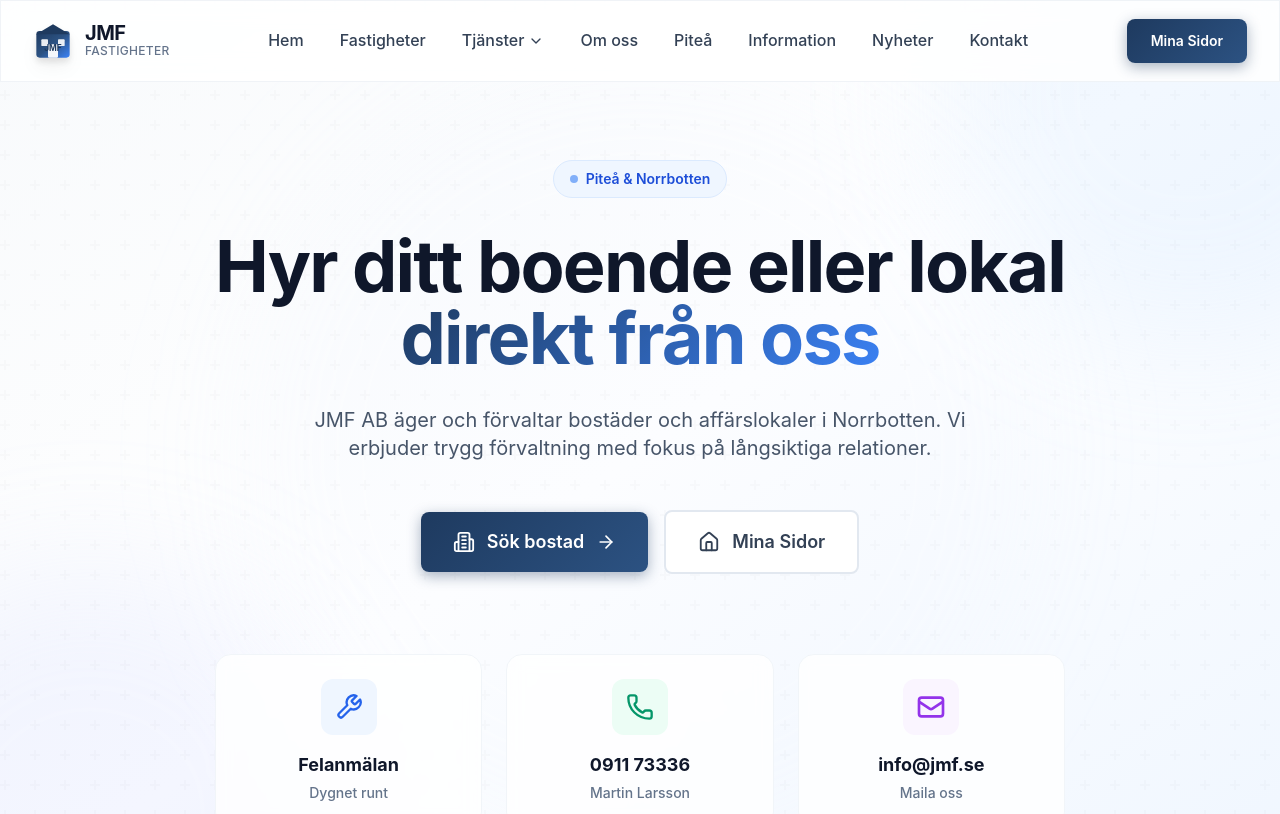
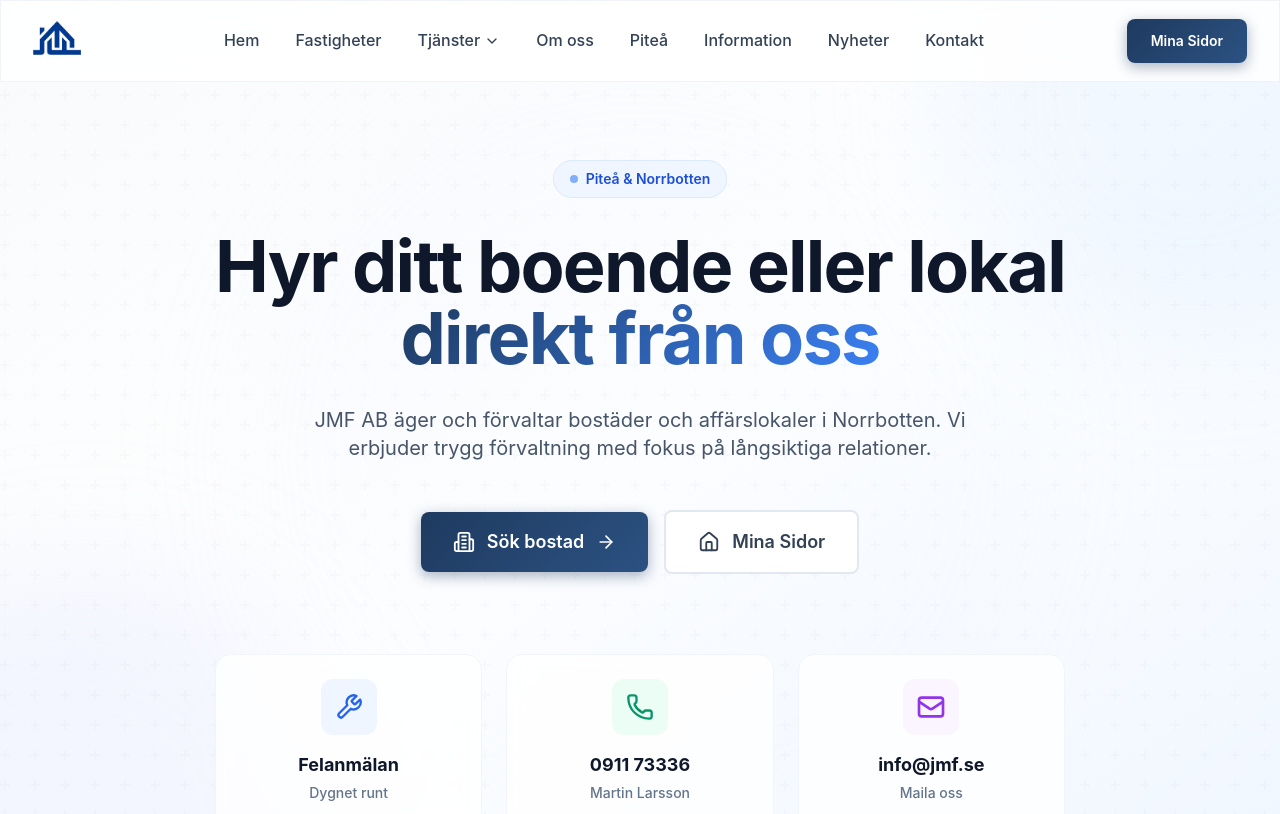
Before and after one commit to jmf941/Jmf-2026, a Next.js app: page / in a window 1280 px wide. Shown: the top 814 px of the page. Built offline with nearby package versions, Linux system fonts and the light colour scheme.

Commit message:
Uppdatera logga med bild och fixa telefonnummer i footer

```diff
--- a/app/components/Footer.tsx
+++ b/app/components/Footer.tsx
@@ -19,7 +19,7 @@ const footerLinks = {
   ],
   kontakt: [
     { name: "info@jmf.se", href: "mailto:info@jmf.se" },
-    { name: "070-366 37 47", href: "tel:0703663747" },
+    { name: "0911 73336", href: "tel:091173336" },
   ],
 };
 
@@ -33,7 +33,7 @@ export default function Footer() {
         <div className="grid grid-cols-1 md:grid-cols-2 lg:grid-cols-4 gap-12">
           {/* Logo & beskrivning */}
           <div className="lg:col-span-1">
-            <Logo size="lg" className="mb-6" />
+            <img src="/logo.jpg" alt="JMF Fastigheter" className="h-16 w-auto object-contain mb-6" />
             <p className="text-slate-400 leading-relaxed mb-6">
               JMF AB äger och förvaltar bostäder och affärslokaler i Norrbotten.
               Trygg fastighetsförvaltning med fokus på långsiktiga relationer.
@@ -41,9 +41,9 @@ export default function Footer() {
 
             {/* Contact info */}
             <div className="space-y-3">
-              <a href="tel:0703663747" className="flex items-center space-x-3 text-slate-400 hover:text-blue-400 transition-colors group">
+              <a href="tel:091173336" className="flex items-center space-x-3 text-slate-400 hover:text-blue-400 transition-colors group">
                 <Phone className="w-4 h-4 group-hover:scale-110 transition-transform" />
-                <span>070-366 37 47</span>
+                <span>0911 73336</span>
               </a>
               <a href="mailto:info@jmf.se" className="flex items-center space-x-3 text-slate-400 hover:text-blue-400 transition-colors group">
                 <Mail className="w-4 h-4 group-hover:scale-110 transition-transform" />
--- a/app/components/Navigation.tsx
+++ b/app/components/Navigation.tsx
@@ -40,7 +40,7 @@ export default function Navigation() {
         <div className="flex items-center justify-between h-20">
           {/* Logo */}
           <a href="/" className="flex-shrink-0">
-            <Logo size="md" />
+            <img src="/logo.jpg" alt="JMF Fastigheter" className="h-12 w-auto object-contain" />
           </a>
 
           {/* Desktop Navigation */}
```
Also changed, not shown: public/logo.jpg (added).
